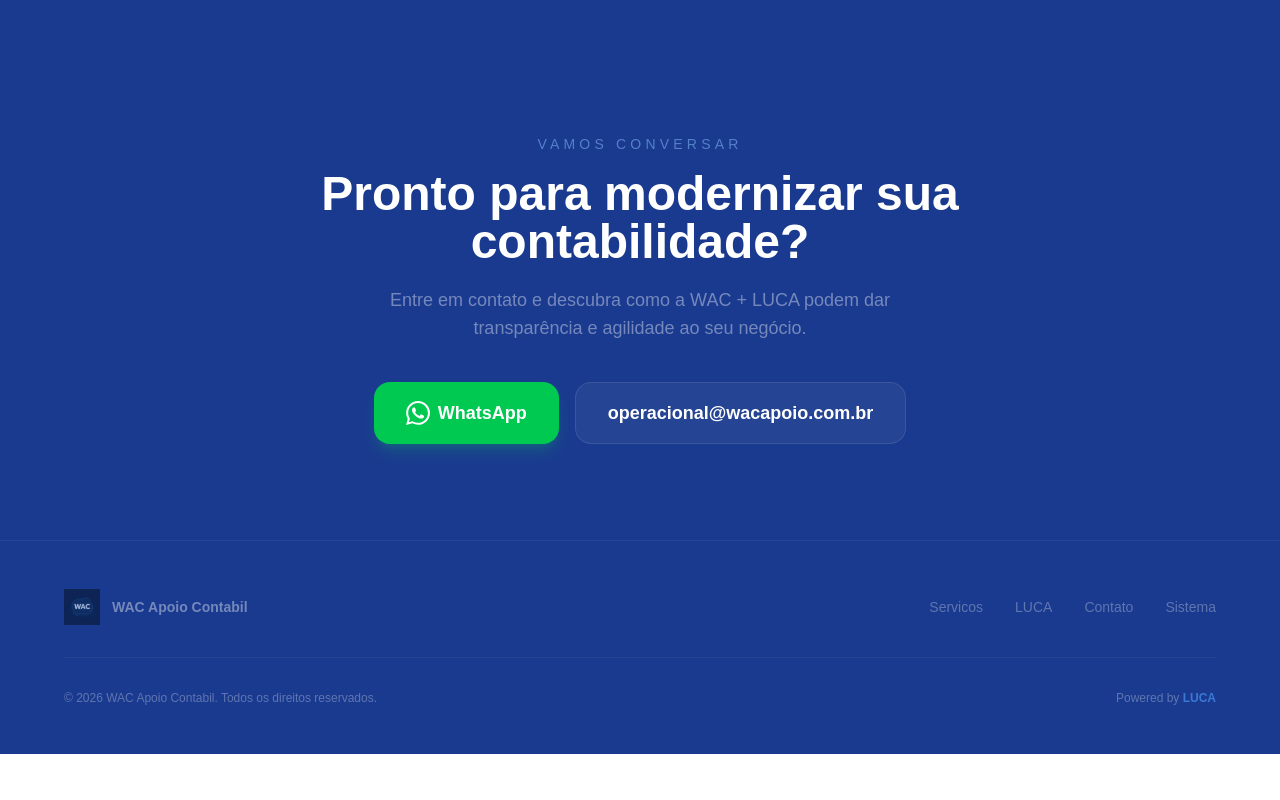
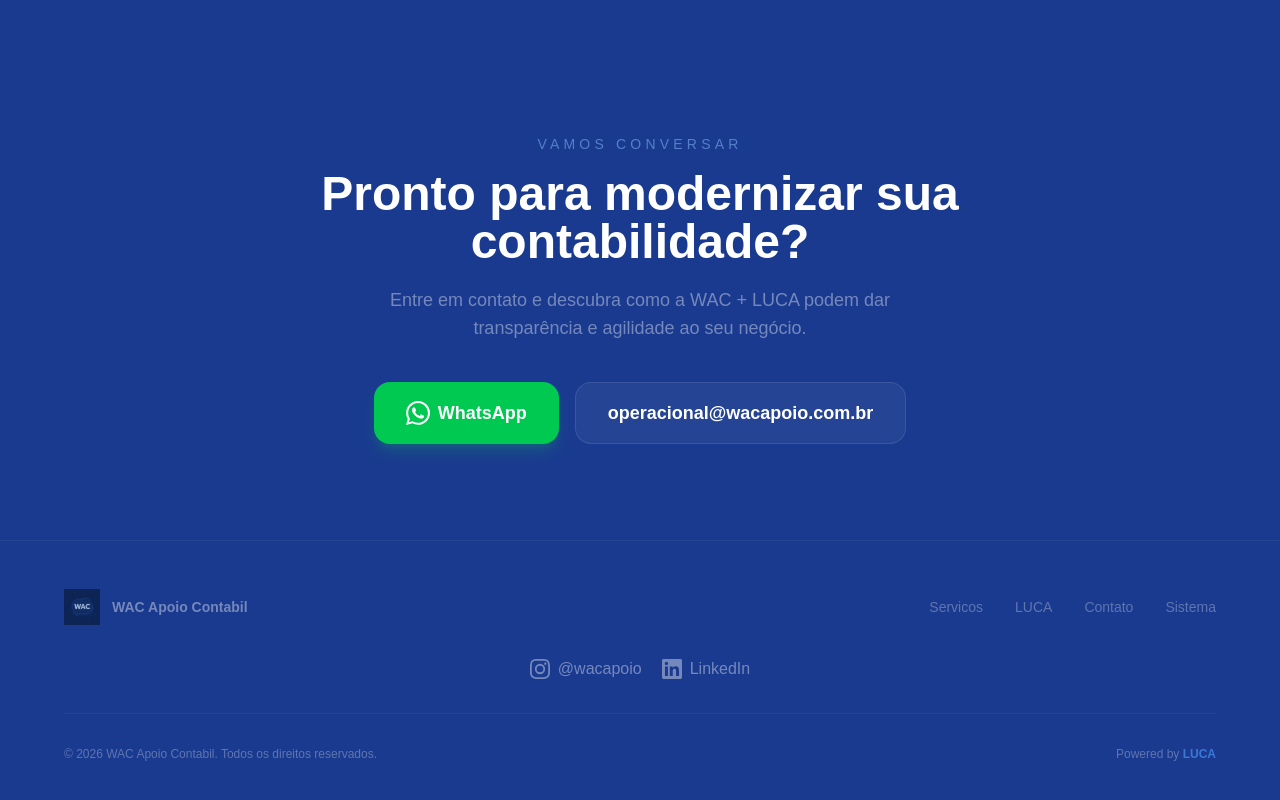
Before and after one commit to operacional-tech/wac-site, a Next.js app: page / in a window 1280 px wide. Shown: the part 3023-3823 px from the top of the page. Before the commit the page ends 3777 px from the top, so only its background shows below. Built offline with nearby package versions, Linux system fonts and the light colour scheme.

Commit message:
Footer: links Instagram @wacapoio e LinkedIn

```diff
--- a/app/page.tsx
+++ b/app/page.tsx
@@ -414,6 +414,18 @@
               <a href="https://luca.wacapoio.com.br/login" className="hover:text-white transition-colors">Sistema</a>
             </div>
           </div>
+          {/* Redes sociais */}
+          <div className="flex items-center justify-center gap-5 mt-8">
+            <a href="https://instagram.com/wacapoio" target="_blank" rel="noopener noreferrer" className="flex items-center gap-2 text-white/40 hover:text-white transition-colors">
+              <svg className="w-5 h-5" fill="currentColor" viewBox="0 0 24 24"><path d="M12 2.163c3.204 0 3.584.012 4.85.07 3.252.148 4.771 1.691 4.919 4.919.058 1.265.069 1.645.069 4.849 0 3.205-.012 3.584-.069 4.849-.149 3.225-1.664 4.771-4.919 4.919-1.266.058-1.644.07-4.85.07-3.204 0-3.584-.012-4.849-.07-3.26-.149-4.771-1.699-4.919-4.92-.058-1.265-.07-1.644-.07-4.849 0-3.204.013-3.583.07-4.849.149-3.227 1.664-4.771 4.919-4.919 1.266-.057 1.645-.069 4.849-.069zM12 0C8.741 0 8.333.014 7.053.072 2.695.272.273 2.69.073 7.052.014 8.333 0 8.741 0 12c0 3.259.014 3.668.072 4.948.2 4.358 2.618 6.78 6.98 6.98C8.333 23.986 8.741 24 12 24c3.259 0 3.668-.014 4.948-.072 4.354-.2 6.782-2.618 6.979-6.98.059-1.28.073-1.689.073-4.948 0-3.259-.014-3.667-.072-4.947-.196-4.354-2.617-6.78-6.979-6.98C15.668.014 15.259 0 12 0zm0 5.838a6.162 6.162 0 100 12.324 6.162 6.162 0 000-12.324zM12 16a4 4 0 110-8 4 4 0 010 8zm6.406-11.845a1.44 1.44 0 100 2.881 1.44 1.44 0 000-2.881z"/></svg>
+              @wacapoio
+            </a>
+            <a href="https://br.linkedin.com/company/wac-apoio" target="_blank" rel="noopener noreferrer" className="flex items-center gap-2 text-white/40 hover:text-white transition-colors">
+              <svg className="w-5 h-5" fill="currentColor" viewBox="0 0 24 24"><path d="M20.447 20.452h-3.554v-5.569c0-1.328-.027-3.037-1.852-3.037-1.853 0-2.136 1.445-2.136 2.939v5.667H9.351V9h3.414v1.561h.046c.477-.9 1.637-1.85 3.37-1.85 3.601 0 4.267 2.37 4.267 5.455v6.286zM5.337 7.433a2.062 2.062 0 01-2.063-2.065 2.064 2.064 0 112.063 2.065zm1.782 13.019H3.555V9h3.564v11.452zM22.225 0H1.771C.792 0 0 .774 0 1.729v20.542C0 23.227.792 24 1.771 24h20.451C23.2 24 24 23.227 24 22.271V1.729C24 .774 23.2 0 22.222 0h.003z"/></svg>
+              LinkedIn
+            </a>
+          </div>
+
           <div className="border-t border-white/5 mt-8 pt-8 flex flex-col md:flex-row items-center justify-between gap-4">
             <p className="text-xs">&copy; 2026 WAC Apoio Contabil. Todos os direitos reservados.</p>
             <p className="text-xs">Powered by <span className="text-blue-400/60 font-semibold">LUCA</span></p>
```
